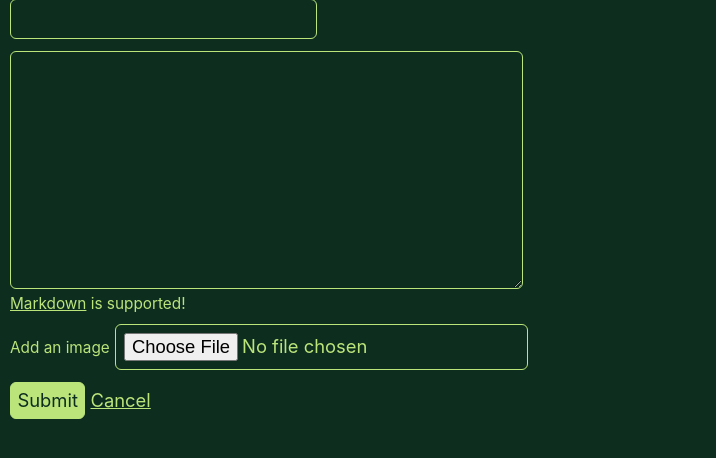
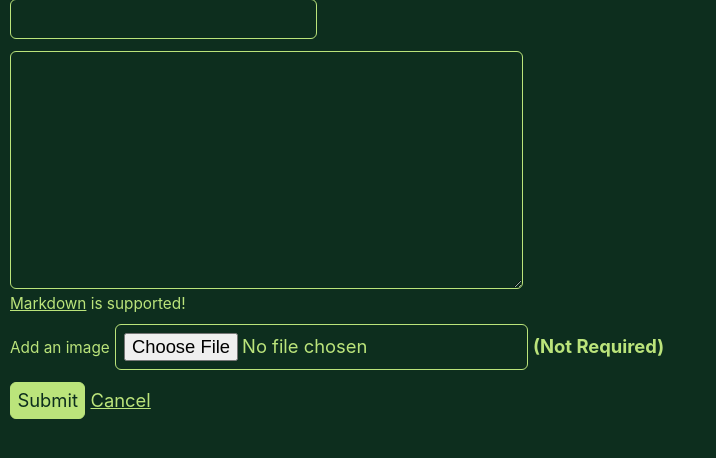
Before and after one commit to ExcessMarrow773/yubtub, a Django app: page /makePost/ in a window 1280 px wide. Shown: the part 240-698 px from the top of the page, without its empty margins (0-716 px from the left). Run offline with Django 5.2, Linux system fonts and the light colour scheme; the visitor is signed in with stand-in values (Sample User, id 1); data that the repository does not hold is empty.

Commit message:
changes makepost form so that image is not required

```diff
--- a/app/templates/app/makePost.html
+++ b/app/templates/app/makePost.html
@@ -14,7 +14,7 @@
     </div>
     <div>
         <small>Add an image</small>
-    	{{ form.images }}
+    	{{ form.images }} <b>(Not Required)</b>
     </div>
     <button type="submit" class="btn btn-primary">Submit</button>
     <a href="{% url 'app:index' %}">Cancel</a>
```
